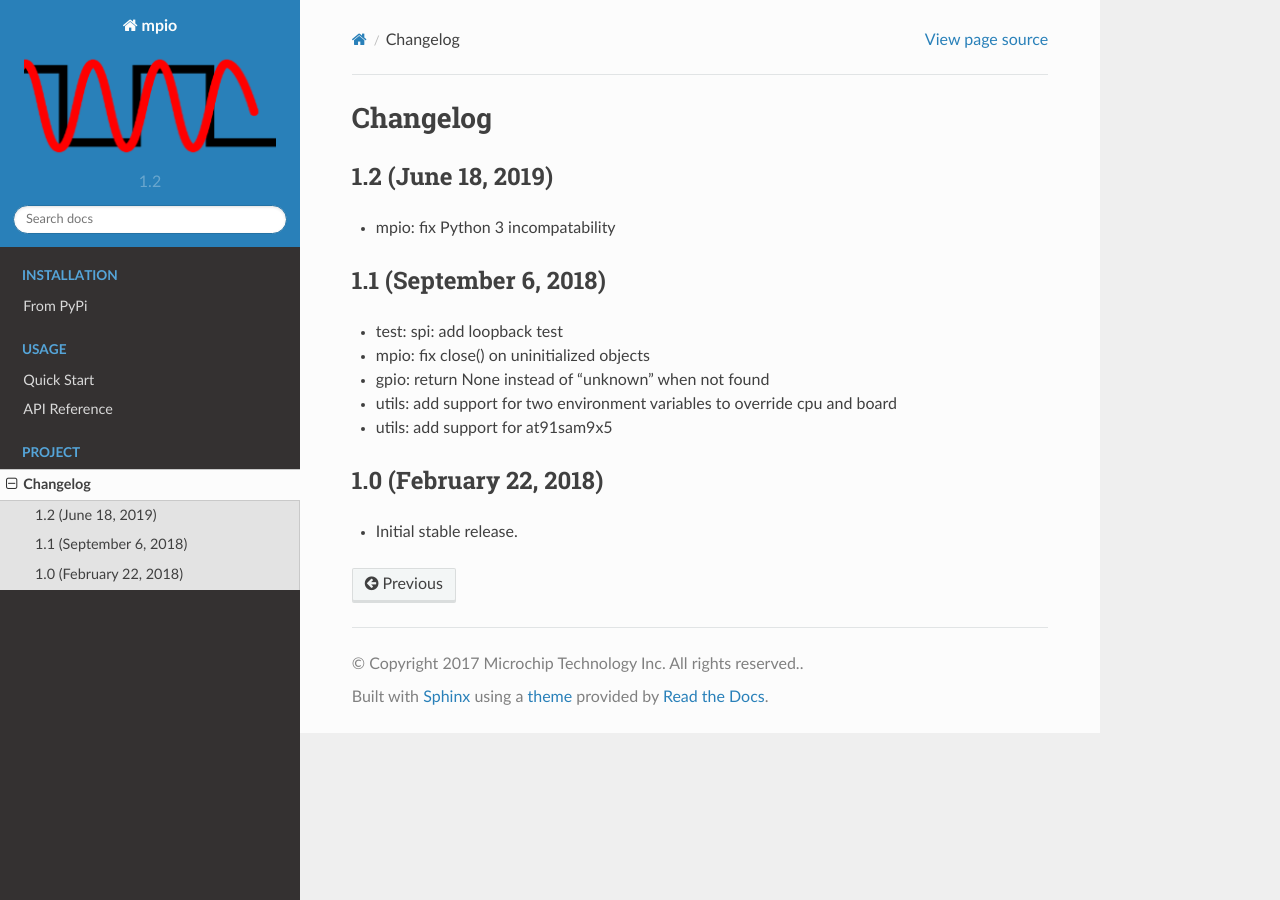
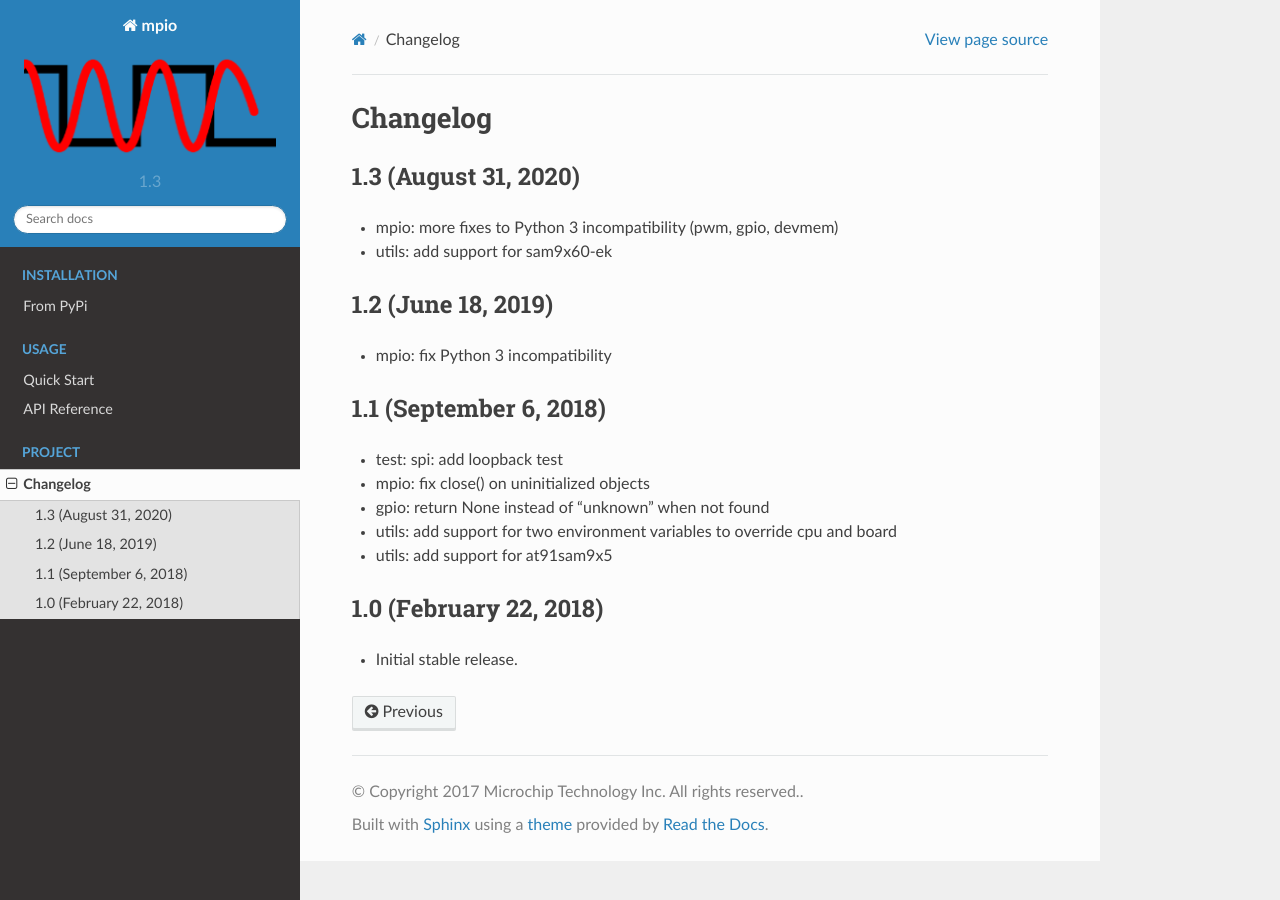
Before and after one commit to linux4sam/mpio, a Sphinx documentation site: the page built from docs/changelog.rst, in a window 1280 px wide. Built offline with Sphinx 7.4.7 and the Read the Docs theme 2.0.0, drawn with Linux system fonts in a browser that asks for light colours.

Commit message:
Prepare release 1.3
Signed-off-by: Nicolas Ferre <nicolas.ferre@microchip.com>

```diff
--- a/docs/changelog.rst
+++ b/docs/changelog.rst
@@ -1,10 +1,17 @@
 Changelog
 ---------
+
+1.3 (August 31, 2020)
+=======================
+
+- mpio: more fixes to Python 3 incompatibility (pwm, gpio, devmem)
+- utils: add support for sam9x60-ek
+
 
 1.2 (June 18, 2019)
 =======================
 
-- mpio: fix Python 3 incompatability
+- mpio: fix Python 3 incompatibility
 
 
 1.1 (September 6, 2018)
--- a/docs/conf.py
+++ b/docs/conf.py
@@ -57,9 +57,9 @@ author = u'Joshua Henderson'
 # built documents.
 #
 # The short X.Y version.
-version = u'1.2'
+version = u'1.3'
 # The full version, including alpha/beta/rc tags.
-release = u'1.2'
+release = u'1.3'
 
 # The language for content autogenerated by Sphinx. Refer to documentation
 # for a list of supported languages.
--- a/mpio/__init__.py
+++ b/mpio/__init__.py
@@ -31,5 +31,5 @@ from .serial import Serial
 from .devmem import DevMem
 from .smbus import SMBus
 
-__version__ = '1.2'
+__version__ = '1.3'
 "mpio module version string."
```
